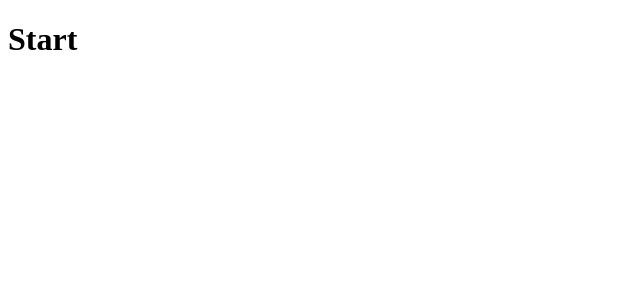
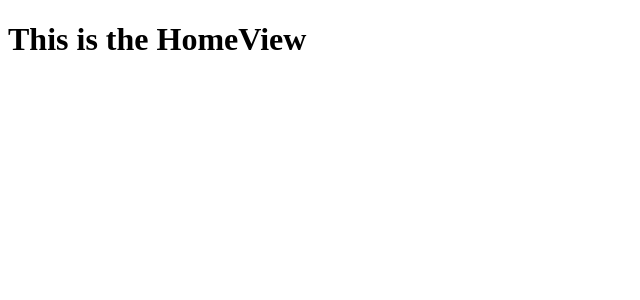
Before and after one commit to jonasbrunhage/ReactProject, a React (Create React App) app: page /home in a window 1280 px wide. Shown: the top 300 px of the page, without its empty margins (0-640 px from the left). Built offline with nearby package versions, Linux system fonts and the light colour scheme.

Commit message:
add routing

```diff
--- a/package.json
+++ b/package.json
@@ -8,6 +8,7 @@
     "@testing-library/user-event": "^12.2.2",
     "react": "^17.0.1",
     "react-dom": "^17.0.1",
+    "react-router-dom": "^5.2.0",
     "react-scripts": "4.0.1",
     "web-vitals": "^0.2.4"
   },
--- a/src/App.js
+++ b/src/App.js
@@ -1,8 +1,9 @@
+import { Routes } from '../src/routes/Routes'
 function App() {
   return (
-    <div>
+    <Routes>
       <h1>Start</h1>
-    </div>
+    </Routes>
   );
 }
 
--- /dev/null
+++ b/src/routes/Routes.js
@@ -0,0 +1,15 @@
+import React from 'react'
+import { BrowserRouter as Router, Switch, Route } from 'react-router-dom'
+import { HomeView } from '../view/HomeView'
+import { PageNotFound } from '../view/PageNotFound'
+
+export const Routes = () => {
+    return (
+        <Router>
+            <Switch>
+                <Route exact path='/home' component={HomeView} />
+                <Route component={PageNotFound} />
+            </Switch>
+        </Router>
+    )
+}
--- /dev/null
+++ b/src/view/HomeView.js
@@ -0,0 +1,9 @@
+import React from 'react'
+
+export const HomeView = () => {
+    return (
+        <div>
+            <h1>This is the HomeView</h1>
+        </div>
+    )
+}
--- /dev/null
+++ b/src/view/PageNotFound.js
@@ -0,0 +1,9 @@
+import React from 'react'
+
+export const PageNotFound = () => {
+    return (
+        <div>
+            <h1>Page not found!!</h1>
+        </div>
+    )
+}
```
Also changed, not shown: 2 other files (tests, documents, lock files or other folders).
